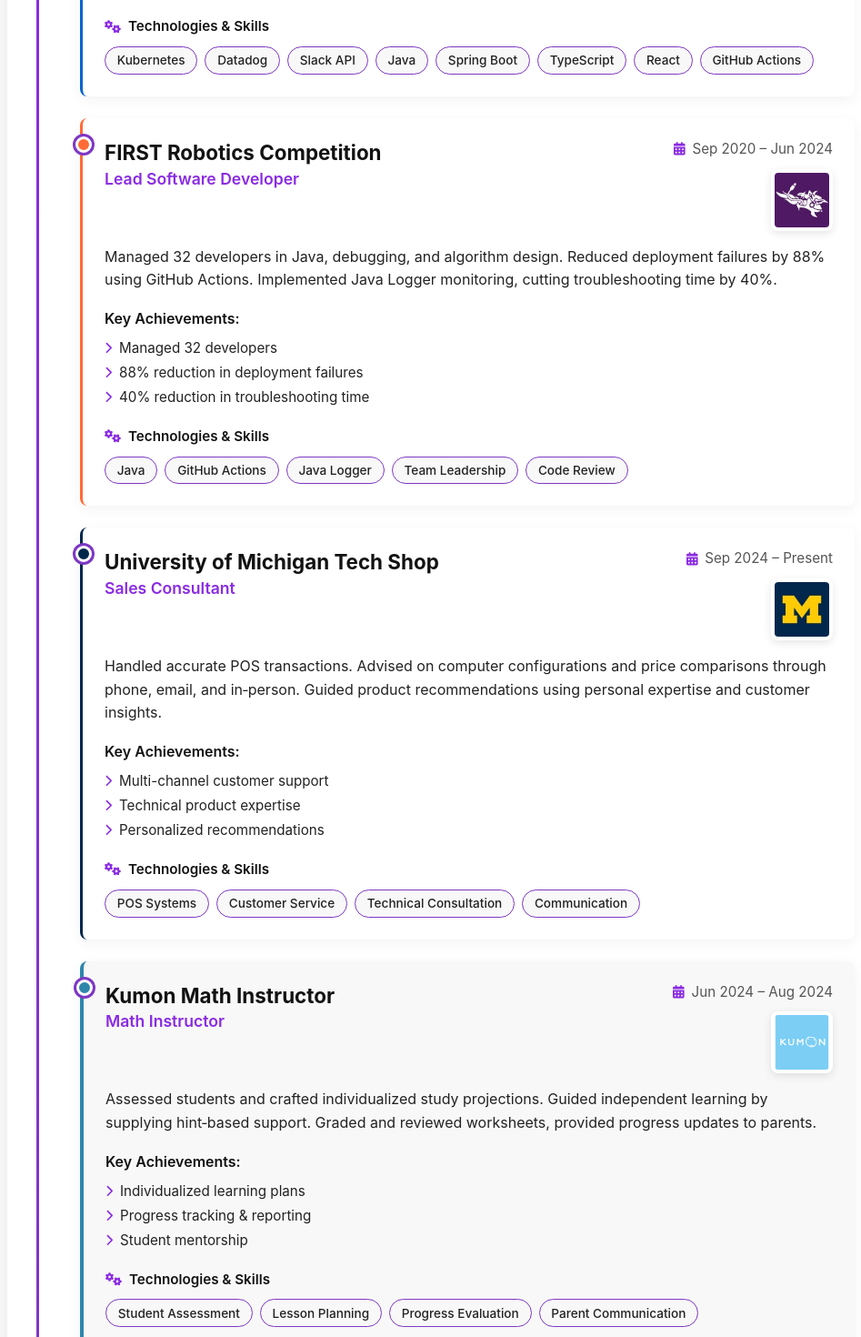
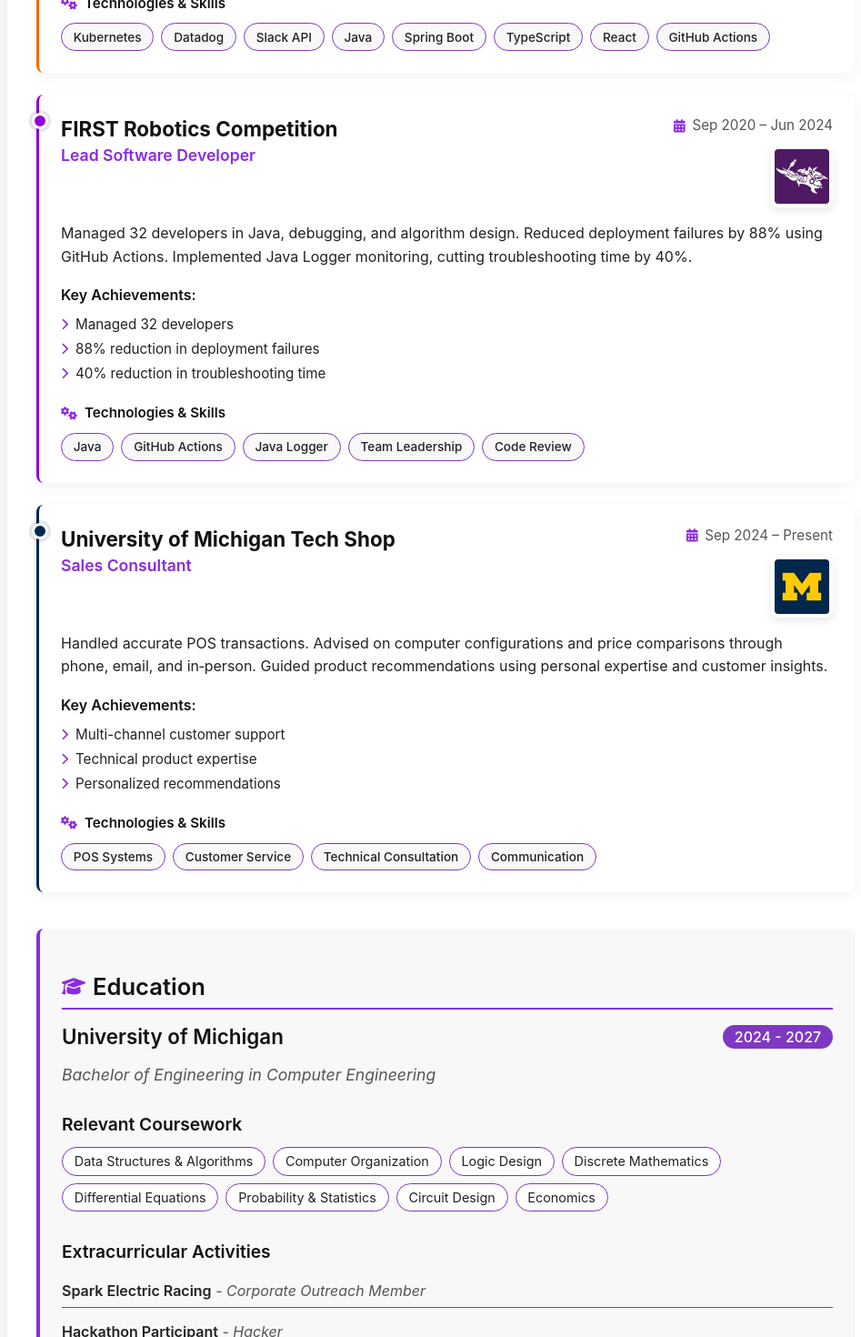
Before and after one commit to vijayn7/portfolio_website, a React (Create React App) app: page / in a window 1280 px wide. Shown: the part 1900-3370 px from the top of the page at 91% size, without its empty margins (150-1097 px from the left). Built offline with nearby package versions, Linux system fonts and the light colour scheme.

Commit message:
Cleaner Experiances section

```diff
--- a/src/Experience.css
+++ b/src/Experience.css
@@ -19,16 +19,6 @@
 
 .experience-timeline {
   position: relative;
-  padding-left: 2rem;
-}
-
-.timeline-line {
-  position: absolute;
-  left: 0;
-  top: 0;
-  width: 3px;
-  background: linear-gradient(to bottom, var(--primary-color), var(--primary-light));
-  border-radius: 2px;
 }
 
 /* Responsive design for experience timeline */
--- a/src/Experience.js
+++ b/src/Experience.js
@@ -52,21 +52,6 @@ function Experience() {
       type: "current",
       logo: "/assets/Michigan.jpeg",
       color: "#00284eff"
-    },
-    {
-      company: "Kumon Math Instructor",
-      position: "Math Instructor",
-      period: "Jun 2024 – Aug 2024",
-      summary: "Assessed students and crafted individualized study projections. Guided independent learning by supplying hint‑based support. Graded and reviewed worksheets, provided progress updates to parents.",
-      highlights: [
-        "Individualized learning plans",
-        "Progress tracking & reporting",
-        "Student mentorship"
-      ],
-      technologies: ["Student Assessment", "Lesson Planning", "Progress Evaluation", "Parent Communication"],
-      type: "education",
-      logo: "/assets/kumon_logo.jpeg",
-      color: "#4d99baff"
     }
   ];
 
@@ -93,13 +78,6 @@ function Experience() {
       </motion.div>
 
       <div className="experience-timeline">
-        <motion.div
-          className="timeline-line"
-          initial={{ height: 0 }}
-          whileInView={{ height: "100%" }}
-          transition={{ duration: 1.5, delay: 0.5 }}
-          viewport={{ once: true }}
-        />
         {experiences.map((experience, index) => (
           <ExperienceCard
             key={`${experience.company}-${index}`}
--- a/src/ExperienceCard.css
+++ b/src/ExperienceCard.css
@@ -4,9 +4,8 @@
 .experience-card {
   position: relative;
   margin-bottom: 2.5rem;
-  margin-left: 1rem;
-  border-left: 3px solid var(--primary-light);
   padding-left: 1.5rem;
+  border-left: 3px solid var(--card-color);
 }
 
 .experience-card::before {
@@ -16,10 +15,10 @@
   top: 20px;
   width: 12px;
   height: 12px;
-  background-color: var(--primary-color);
+  background-color: var(--card-color);
   border-radius: 50%;
   border: 3px solid var(--white);
-  box-shadow: 0 0 0 3px var(--primary-light);
+  box-shadow: 0 0 0 3px rgba(0, 0, 0, 0.1);
 }
 
 .experience-header {
@@ -199,39 +198,6 @@
   transform: translateY(-1px);
 }
 
-/* Experience type specific styling */
-.experience-card.internship {
-  border-left-color: #0066cc;
-}
-
-.experience-card.internship::before {
-  background-color: #0066cc;
-}
-
-.experience-card.leadership {
-  border-left-color: #ff6b35;
-}
-
-.experience-card.leadership::before {
-  background-color: #ff6b35;
-}
-
-.experience-card.current {
-  border-left-color: #00274c;
-}
-
-.experience-card.current::before {
-  background-color: #00274c;
-}
-
-.experience-card.education {
-  border-left-color: #2e86ab;
-}
-
-.experience-card.education::before {
-  background-color: #2e86ab;
-}
-
 /* Responsive design for experience cards */
 @media (max-width: 768px) {
   .experience-header {
--- a/src/ExperienceCard.js
+++ b/src/ExperienceCard.js
@@ -1,4 +1,3 @@
-import React from 'react';
 import './ExperienceCard.css';
 import { motion } from 'framer-motion';
 import { FontAwesomeIcon } from '@fortawesome/react-fontawesome';
```
